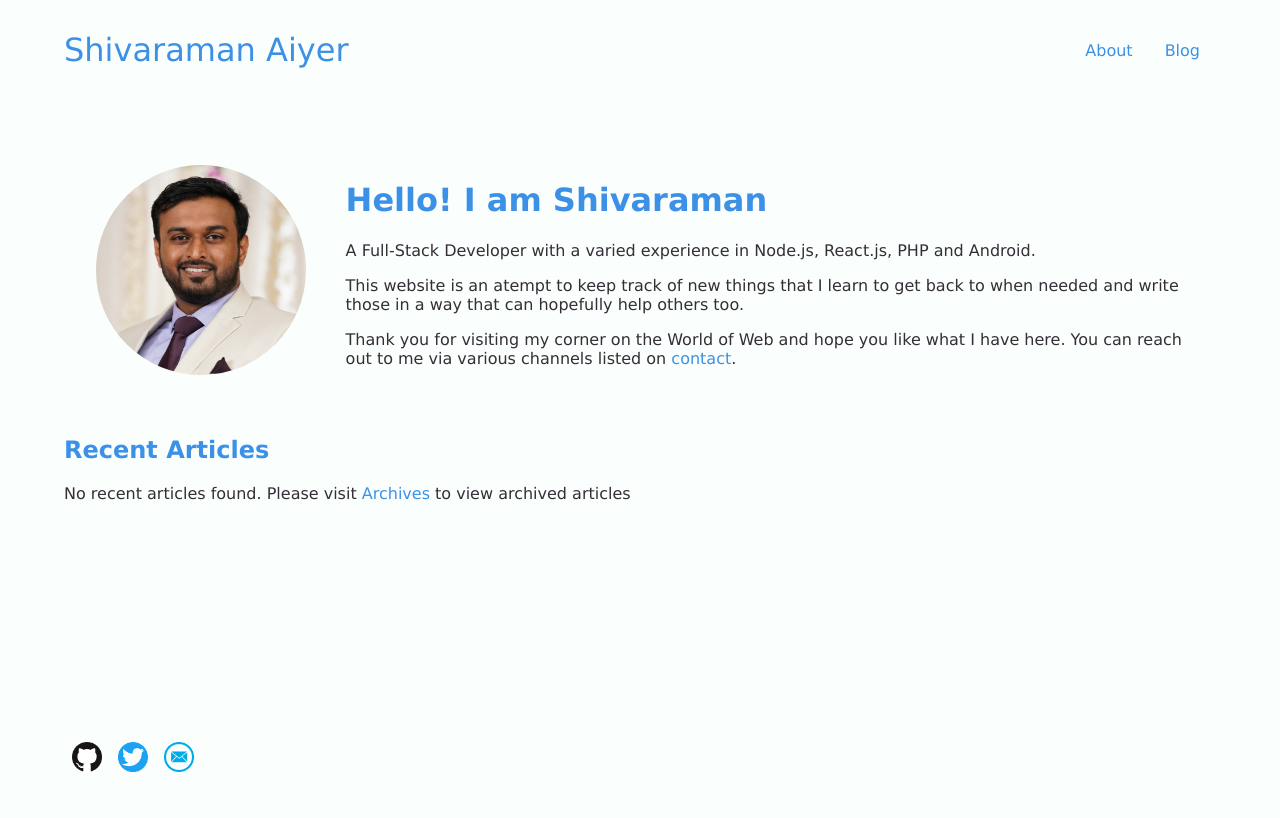
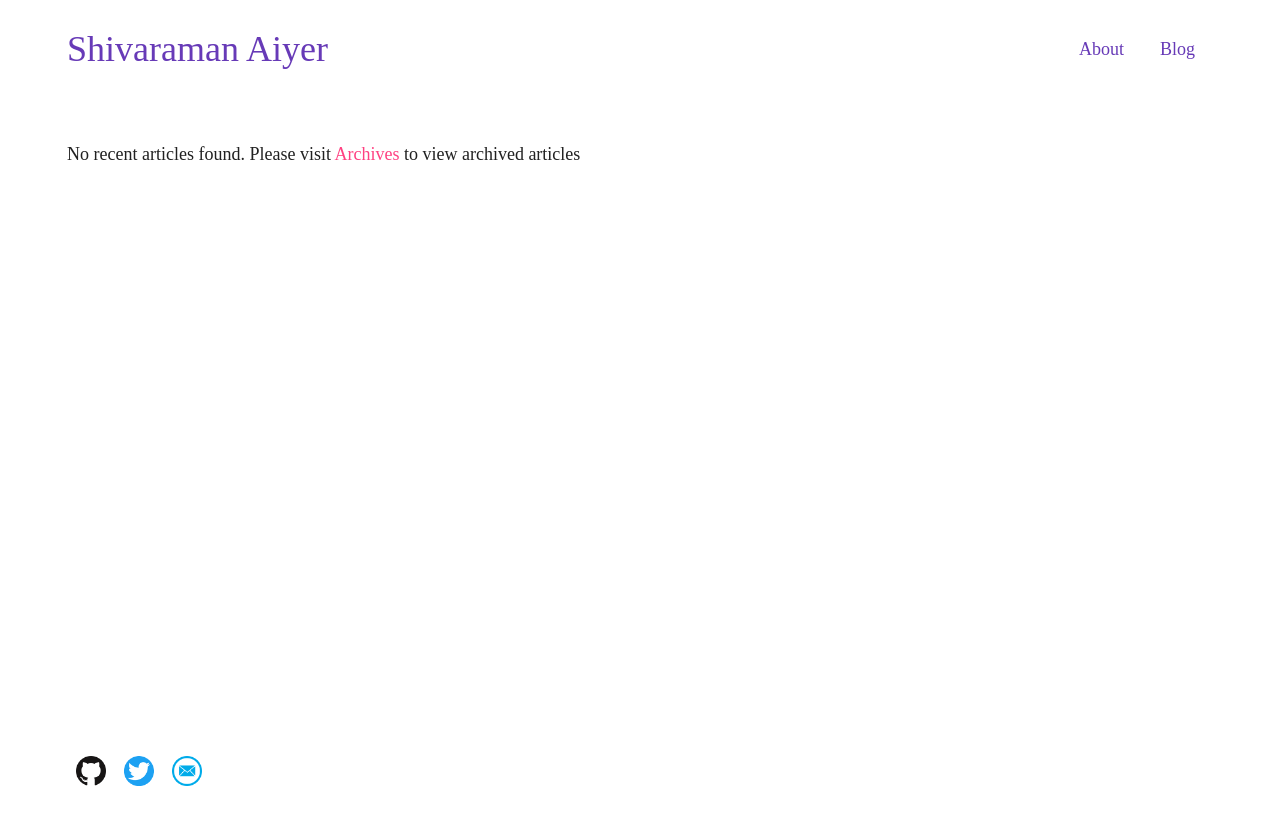
Before and after one commit to shivaramanaiyer/shivaramanaiyer.ind.in, a Gatsby site: page / in a window 1280 px wide. Built offline with nearby package versions, Linux system fonts and the light colour scheme; Gatsby itself is replaced by a stand-in of ours.

Commit message:
Mid way changes to have a new design for the site

```diff
--- a/src/layout/index.js
+++ b/src/layout/index.js
@@ -13,6 +13,7 @@ export default class MainLayout extends React.Component {
         <Helmet>
           <meta name="description" content={config.siteDescription} />
           <html lang="en" />
+          <link href="https://fonts.googleapis.com/css2?family=Roboto:ital,wght@0,100;0,400;0,700;1,100;1,400;1,700&display=swap" rel="stylesheet" />
         </Helmet>
         <Navigation menuItems={config.menuItems} />
         <main className="main-content">{children}</main>
--- a/src/pages/index.js
+++ b/src/pages/index.js
@@ -2,8 +2,8 @@ import React, { Component } from "react";
 import Helmet from "react-helmet";
 import Layout from "../layout";
 import config from "../../data/SiteConfig";
-import shivaraman from "../../content/images/shivaraman.jpg";
 import { Link, graphql } from "gatsby";
+import SEO from "../components/SEO";
 import PostListing from "../components/PostListing";
 
 class IndexPage extends Component {
@@ -13,30 +13,8 @@ class IndexPage extends Component {
       <Layout>
         <div className="container">
           <Helmet title={`${config.siteTitle}`} />
-          <div className="hero">
-            <div className="left">
-              <img src={shivaraman} alt="Shivaraman Aiyer" />
-            </div>
-            <div className="right">
-              <h1>Hello! I am Shivaraman</h1>
-              <p>
-                A Full-Stack Developer with a varied experience in Node.js,
-                React.js, PHP and Android.
-              </p>
-              <p>
-                This website is an atempt to keep track of new things that I
-                learn to get back to when needed and write those in a way that
-                can hopefully help others too.
-              </p>
-              <p>
-                Thank you for visiting my corner on the World of Web and hope
-                you like what I have here. You can reach out to me via various
-                channels listed on <Link to="/contact">contact</Link>.
-              </p>
-            </div>
-          </div>
+          <SEO />
           <div className="articles">
-            <h2>Recent Articles</h2>
             {edges.length ? (
               <PostListing postEdges={edges} />
             ) : (
@@ -57,7 +35,7 @@ export default IndexPage;
 export const query = graphql`
   {
     allMarkdownRemark(
-      limit: 5
+      limit: 15
       filter: {
         frontmatter: { archived: { ne: true }, layout: { eq: "post" } }
       }
--- a/src/styles/base/reset.scss
+++ b/src/styles/base/reset.scss
@@ -1,9 +1,11 @@
 // Reset box sizing to border box
 html {
   box-sizing: border-box;
-  font-family: "Lucida Sans Unicode", "Lucida Grande", sans-serif;
-  color: $font-colour;
+  font-family: serif;
+  color: $primary-text-colour;
   background-color: $background-colour;
+  font-size: 18px;
+  line-height: 1.2;
 }
 
 *,
@@ -19,19 +21,20 @@ h4,
 h5,
 h6 {
   color: $primary-colour;
+  line-height: 1.5;
 }
 
 blockquote {
-  background-color: lighten($secondary-colour, 25%);
+  background-color: $accent-colour-light;
   border-radius: 0.5rem;
-  border: 2px solid $secondary-colour;
+  border: 2px solid $accent-colour-dark;
   padding: 0.5rem 1.5rem;
   margin: 2rem 0;
-  color: darken($secondary-colour, 25%);
+  color: $primary-text-colour;
 
   a,
   a:visited {
-    color: darken($secondary-colour, 25%);
+    color: $accent-colour;
     font-weight: bold;
   }
 }
--- a/src/styles/base/variables.scss
+++ b/src/styles/base/variables.scss
@@ -6,17 +6,22 @@
 
 /* Colours */
 
-$background-colour: #fafffd;
-$font-colour: #342e37;
-$primary-colour: #3c91e6;
-$secondary-colour: #f2dd6e;
-$tertiary-colour: #004e89;
-$green: #9fd356;
-$red: #c1292e;
-$grey: #d5d5d5;
+$background-colour:     #FFFFFF;
+$primary-colour-dark:   #512DA8;
+$primary-colour:        #673AB7;
+$primary-colour-light:  #D1C4E9;
+$primary-colour-text:   #FFFFFF;
+$accent-colour-dark:    #F50057;
+$accent-colour:         #FF4081;
+$accent-colour-light:   #FF80AB;
+$primary-text-colour:   #212121;
+$secondary-text-colour: #757575;
+$divider-colour:        #BDBDBD;
+
+$green: #9FD356;
+$red: #C1292E;
+$grey: #D5D5D5;
 
 $max-width: 1200px;
 
-$primary-hover: lighten($primary-colour, 25%);
-$secondary-hover: lighten($secondary-colour, 25%);
-$link-colour: $primary-colour;
+$link-colour: $accent-colour;
--- a/src/styles/components/layout.scss
+++ b/src/styles/components/layout.scss
@@ -37,7 +37,7 @@ nav {
 
   a,
   a:visited {
-    color: $link-colour;
+    color: $primary-colour;
   }
 }
 
@@ -75,19 +75,6 @@ h1.page-title {
   align-items: center;
   padding: 2rem;
   border-radius: 0.5rem;
-
-  .left {
-    flex: 1 1;
-    margin-right: 2.5rem;
-
-    img {
-      width: 100%;
-      border-radius: 50%;
-    }
-  }
-  .right {
-    flex: 4 1;
-  }
 }
 
 /**
@@ -95,7 +82,7 @@ h1.page-title {
   */
 .post-item {
   padding: 1rem;
-  color: $font-colour;
+  color: $primary-text-colour;
   display: flex;
 
   .post-thumbnail {
@@ -161,6 +148,7 @@ h1.page-title {
 .post-content {
   .post-head {
     display: flex;
+    padding: 0 0 1rem 0;
 
     .post-thumbnail {
       max-width: 150px;
@@ -176,19 +164,21 @@ h1.page-title {
 
     .post-tag-container a {
       padding: 0.5rem;
-      color:$tertiary-colour
+      color: $accent-colour;
     }
   }
 
-  .post-body{
-    min-height:calc(100vh - 510px);
+  .post-body {
+    min-height: calc(100vh - 510px);
   }
 
-  .gatsby-resp-image-wrapper img {
-    border: 2px solid $primary-colour;
-    border-radius: 0.5rem;
-    box-shadow: inset 0 0 2rem $primary-colour !important;
-    padding: 1rem;
+  .gatsby-resp-image-wrapper {
+    margin: 2rem;
+
+    img {
+      border-radius: 0.5rem;
+      box-shadow: 0 0 2rem $primary-colour !important;
+    }
   }
   figcaption {
     text-align: center;
```
Also changed, not shown: content/pages/self.md (+1 -1 lines), content/posts/2020-01-28-creating-a-wordpress-plugin.markdown (deleted, +0 -12 lines), package.json (+40 -40 lines), 1 other file.
